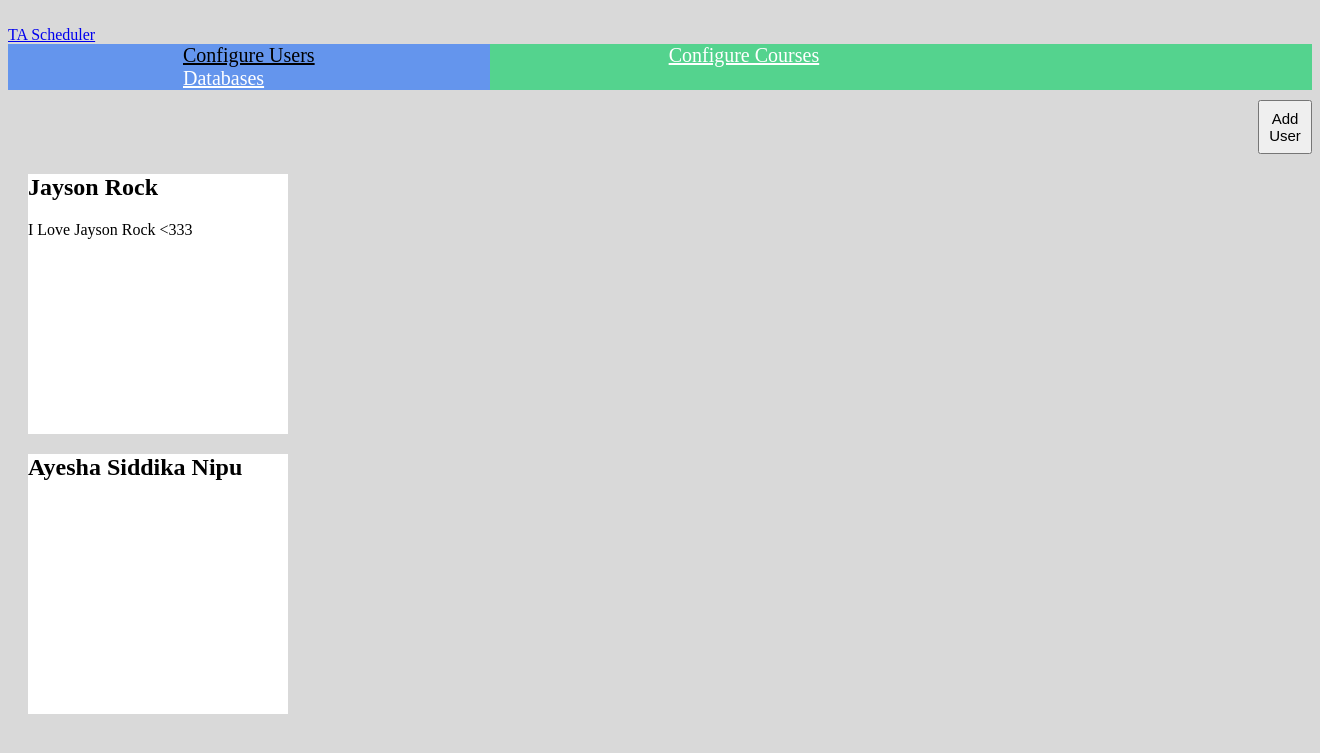
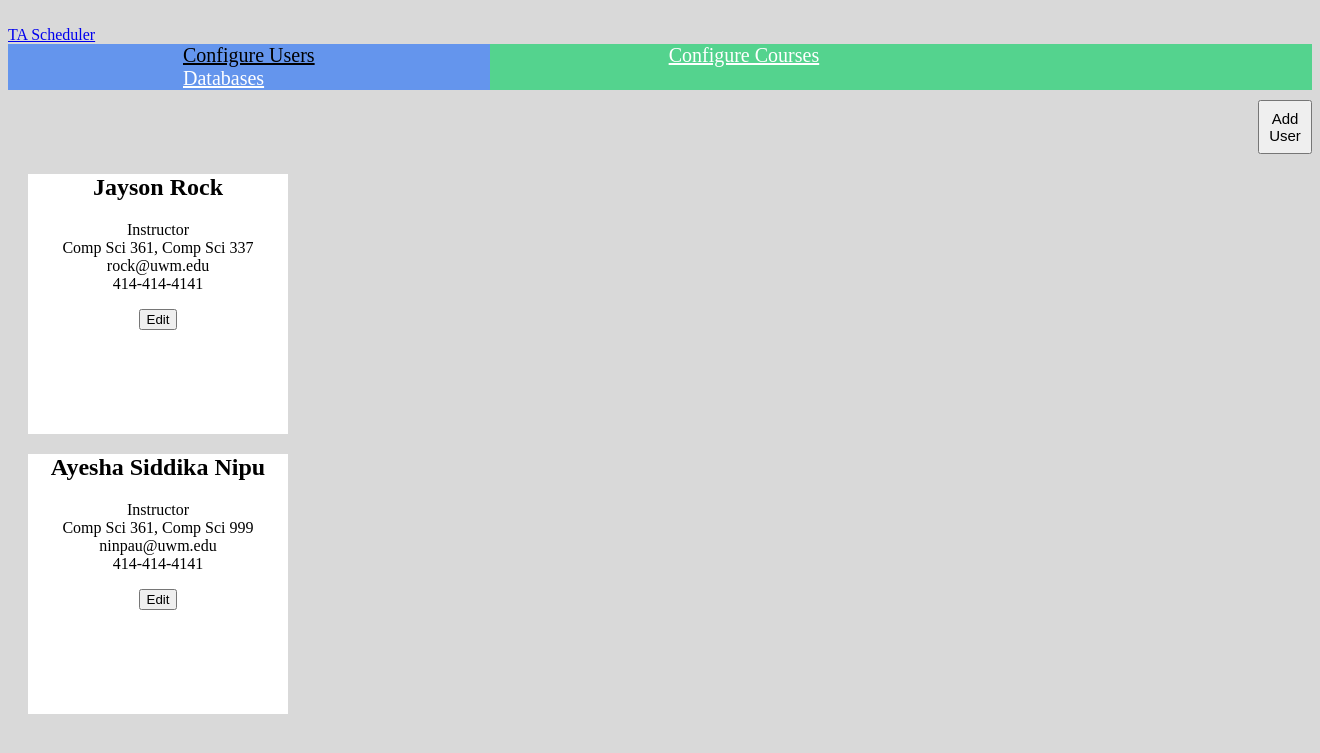
Before and after one commit to IgnacioVegaRivera/TAScheduler, a Django app: page /configureUser.html in a window 1320 px wide. Shown: the top 753 px of the page. Run offline with Django 5.2, Linux system fonts and the light colour scheme.

Commit message:
Completed template for configure users page, created the edit Modal for user, need to create a proper form now.

```diff
--- a/static/style.css
+++ b/static/style.css
@@ -34,4 +34,10 @@
     height: 260px;
     background-color: white;
     margin-left: 20px;
+    text-align: center;
 }
+
+.edit-modal{
+    width: 500px;
+    height: 500px;
+}
--- a/templates/configureUser.html
+++ b/templates/configureUser.html
@@ -15,10 +15,27 @@
     <button class="addUser" type="button">Add User</button>
     <div class="userBox">
         <h2>Jayson Rock</h2>
-        <p>I Love Jayson Rock <333</p>
+        <p>Instructor <br /> Comp Sci 361, Comp Sci 337 <br />
+            rock@uwm.edu <br /> 414-414-4141</p>
+        <div class="edit-modal" popover id="editModal">
+            <h2>Edit user info:</h2>
+            <button popovertarget="editModal" popovertargetaction="hide">
+                Close
+            </button>
+        </div>
+        <button popovertarget="editModal">Edit</button>
     </div>
     <div class="userBox">
         <h2>Ayesha Siddika Nipu</h2>
+        <p>Instructor <br /> Comp Sci 361, Comp Sci 999<br />
+            ninpau@uwm.edu <br />414-414-4141</p>
+        <div class="edit-modal" popover id="editModal">
+            <h2>Edit user info:</h2>
+            <button popovertarget="editModal" popovertargetaction="hide">
+                Close
+            </button>
+        </div>
+        <button popovertarget="editModal">Edit</button>
     </div>
 </body>
 </html>
```
